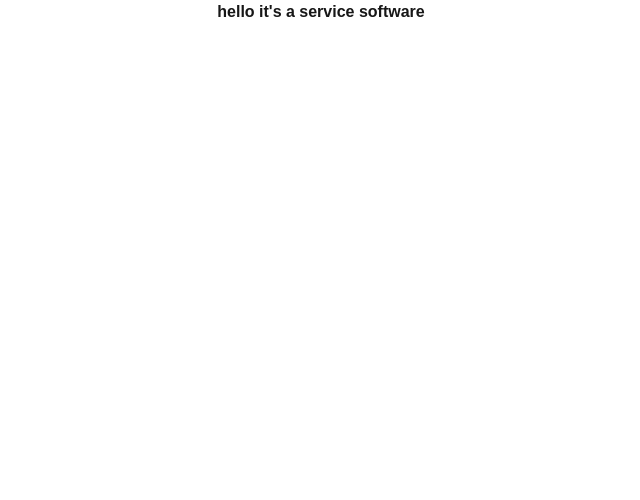
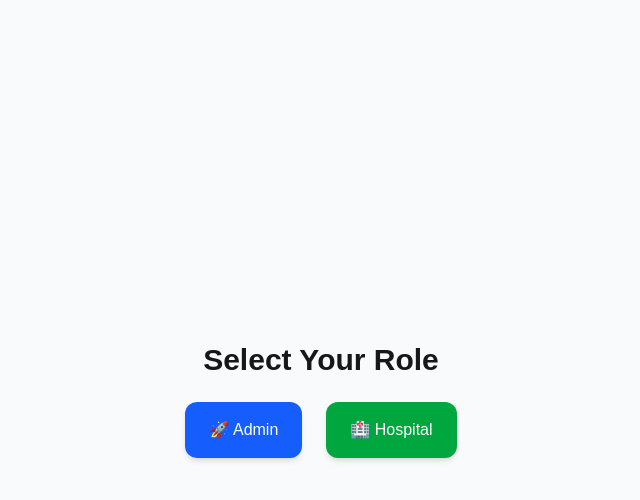
Before and after one commit to rohitpareta4/buildingproduct_service, a Next.js app in the folder buildingproduct_frontend/: page / in a window 1280 px wide. Shown: the top 500 px of the page, without its empty margins (319-959 px from the left). Built offline with nearby package versions, Linux system fonts and the light colour scheme.

Commit message:
frontpage is done.

```diff
--- /dev/null
+++ b/buildingproduct_frontend/app/admin/pages/homepage.js
@@ -0,0 +1,11 @@
+"use client"
+
+const Homepage=()=>{
+  return(
+    <div>
+        hey
+    </div>
+  )
+}
+
+export default Homepage
--- /dev/null
+++ b/buildingproduct_frontend/app/choose-role/page.js
@@ -0,0 +1,30 @@
+"use client"
+
+
+const Chooserole=()=>{
+    return(
+         <div className="flex flex-col items-center justify-center min-h-screen bg-gray-50">
+      <h1 className="text-3xl font-bold mb-6">Select Your Role</h1>
+
+      <div className="flex gap-6">
+        {/* Admin Button */}
+        <a
+          href="/homepage"
+          className="px-6 py-4 bg-blue-600 text-white rounded-xl shadow-md hover:bg-blue-700"
+        >
+          🚀 Admin
+        </a>
+
+        {/* Hospital Button */}
+        <a
+          href="/hospital"
+          className="px-6 py-4 bg-green-600 text-white rounded-xl shadow-md hover:bg-green-700"
+        >
+          🏥 Hospital
+        </a>
+      </div>
+    </div>
+    )
+}
+
+export default Chooserole
--- a/buildingproduct_frontend/app/page.js
+++ b/buildingproduct_frontend/app/page.js
@@ -1,9 +1,11 @@
-// import Image from "next/image";
+"use client"
+
+import Chooserole from "./choose-role/page";
 
 export default function Home() {
   return (
-     <div className="justify-center font-bold items-center flex">
-      hello it's a service software
-     </div>
+    <>
+    <Chooserole/>
+    </>
   );
 }
```
